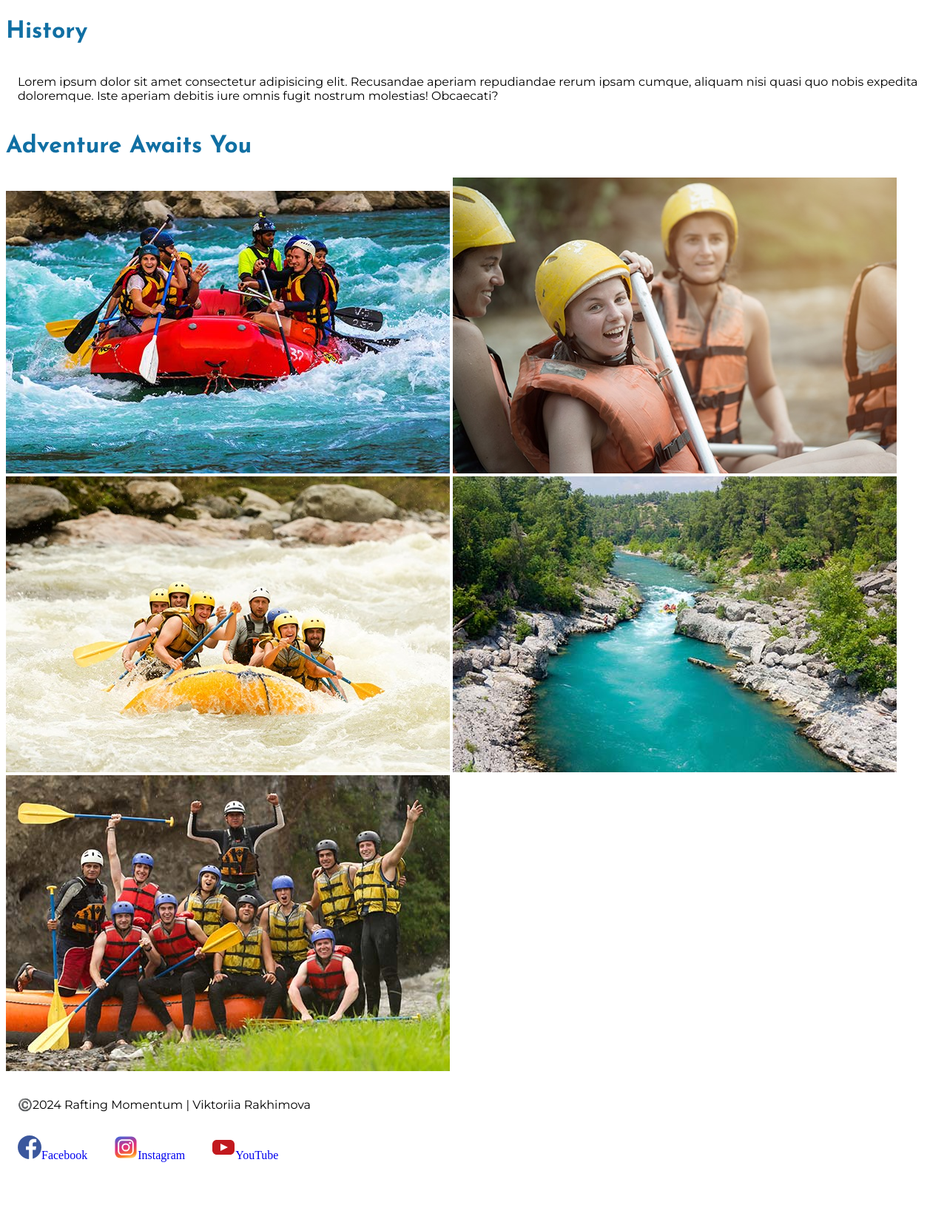
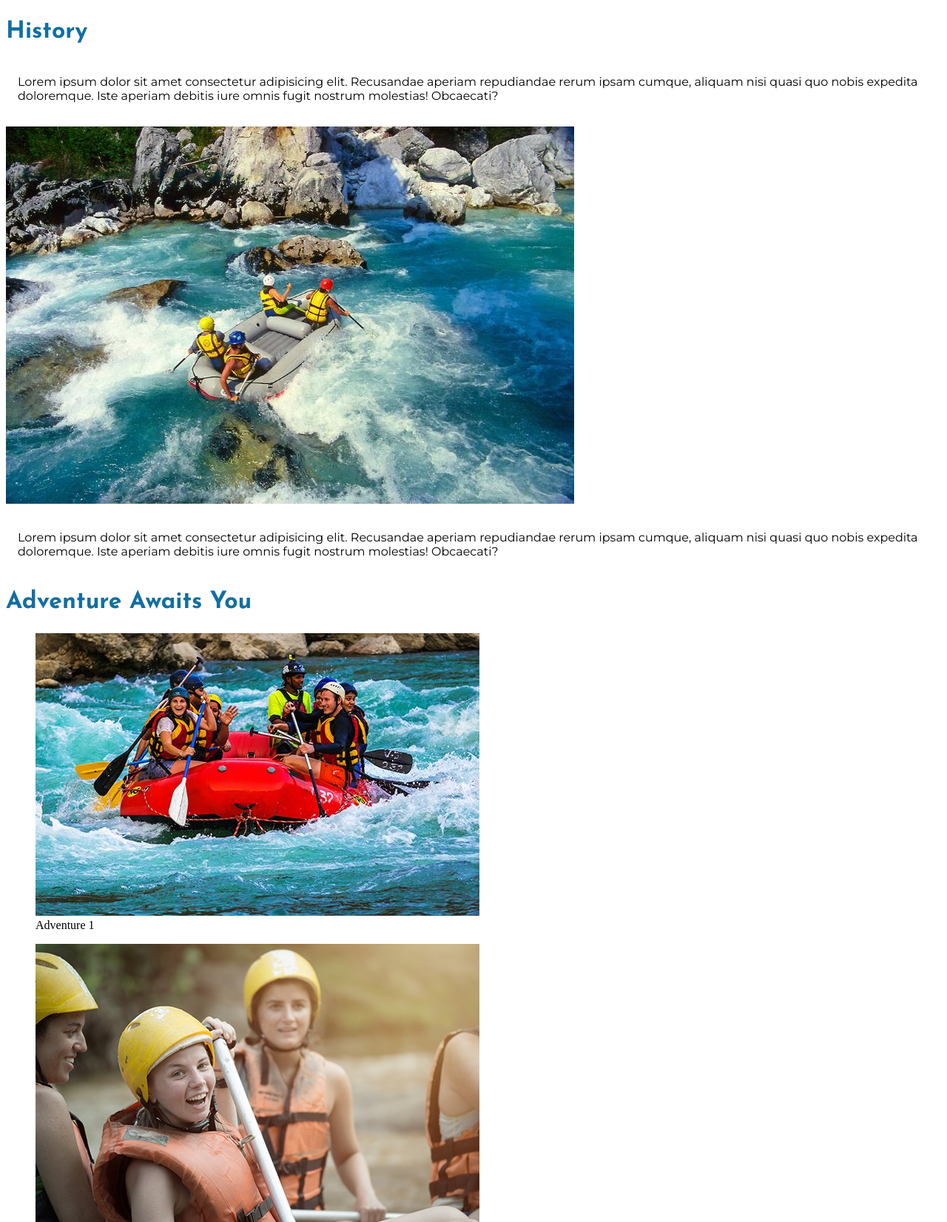
Before and after one commit to vctriara0/wdd130, a plain HTML site: page wwr/about.html in a window 1280 px wide. Shown: the part 790-2442 px from the top of the page at 74% size. Before the commit the page ends 2376 px from the top, so only its background shows below. Drawn offline with Linux system fonts and the light colour scheme.

Commit message:
Add files via upload

```diff
--- a/wwr/about.html
+++ b/wwr/about.html
@@ -32,20 +32,41 @@
                 <p>Lorem ipsum dolor sit amet consectetur adipisicing elit. Vel illum architecto repellendus placeat obcaecati, error nisi quaerat hic voluptates similique illo ullam consequatur doloremque harum perferendis laboriosam, ex consectetur non?</p>
             </article>
         </div>
-        <section class="section1">
+        <section>
             <h2>History</h2>
-            <p>Lorem ipsum dolor sit amet consectetur adipisicing elit. Recusandae aperiam repudiandae rerum ipsam cumque, aliquam nisi quasi quo nobis expedita doloremque. Iste aperiam debitis iure omnis fugit nostrum molestias! Obcaecati?</p>
-         </section>
-        <section class="section1">
-                <h2>Adventure Awaits You</h2>
+            <div  class="section history">
+                <p>Lorem ipsum dolor sit amet consectetur adipisicing elit. Recusandae aperiam repudiandae rerum ipsam cumque, aliquam nisi quasi quo nobis expedita doloremque. Iste aperiam debitis iure omnis fugit nostrum molestias! Obcaecati?</p>
+                <img src="images/rafting-banner.jpg" alt="photo">
+                <p>Lorem ipsum dolor sit amet consectetur adipisicing elit. Recusandae aperiam repudiandae rerum ipsam cumque, aliquam nisi quasi quo nobis expedita doloremque. Iste aperiam debitis iure omnis fugit nostrum molestias! Obcaecati?</p>
+            </div>
+        </section>
+        <section>
+            <h2>Adventure Awaits You</h2>
+            <div class="section photos">
+            <figure>
                 <img src="images/rafting17_600.jpg" alt="rafting">
+                <figcaption>Adventure 1</figcaption>
+            </figure>
+            <figure>
                 <img src="images/rafting21_600.jpg" alt="rafting">
+                <figcaption>Adventure 2</figcaption>
+            </figure>
+            <figure>
                 <img src="images/rafting4_600.jpg" alt="rafting">
+                <figcaption>Adventure 3</figcaption>
+            </figure>
+            <figure>
                 <img src="images/rafting58_600.jpg" alt="rafting">
+                <figcaption>Adventure 4</figcaption>
+            </figure>
+            <figure>
                 <img src="images/rafting59_600.jpg" alt="rafting">
-            </section>
+                <figcaption>Adventure 5</figcaption>
+            </figure>
+            </div>
+        </section>
     </main>
-    <footer>
+    <footer class="footer">
         <p> ©️2024 Rafting Momentum | Viktoriia Rakhimova </p>
         <nav class="sociallinks">
             <a href="https://facebook.com">
```
